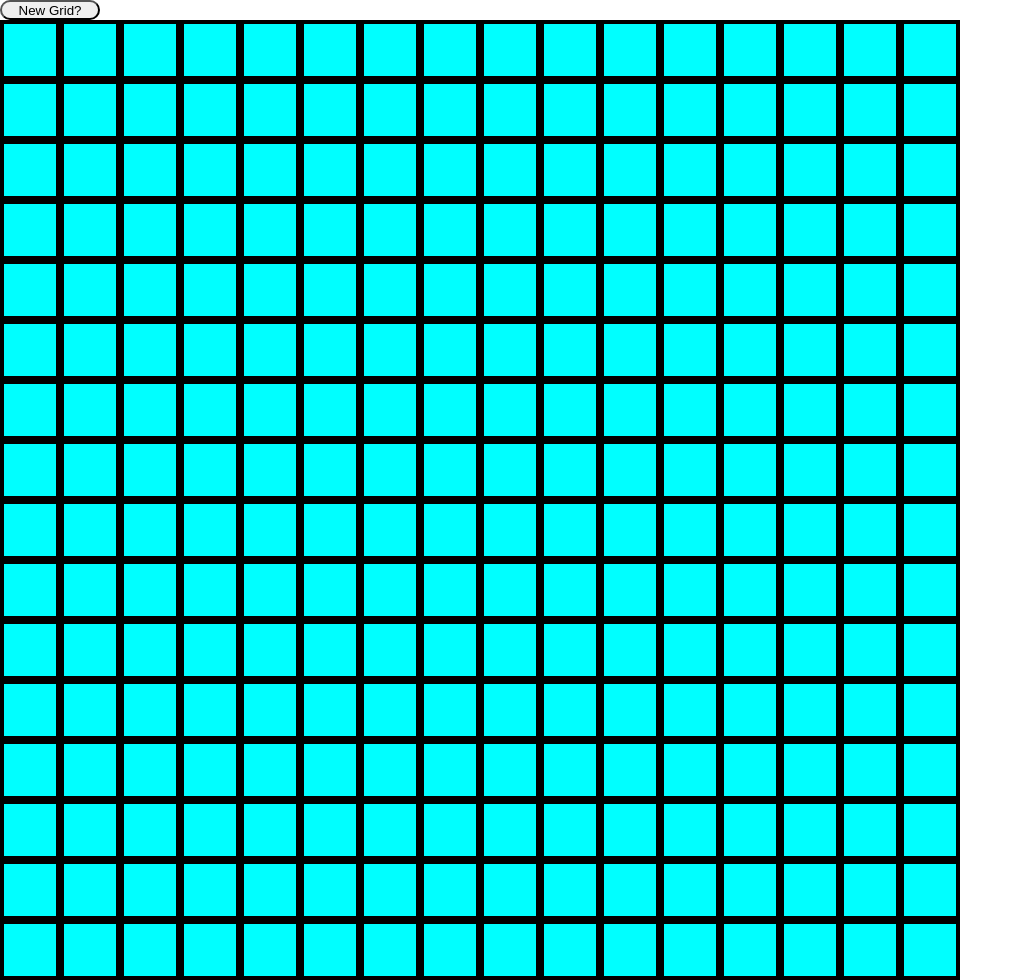
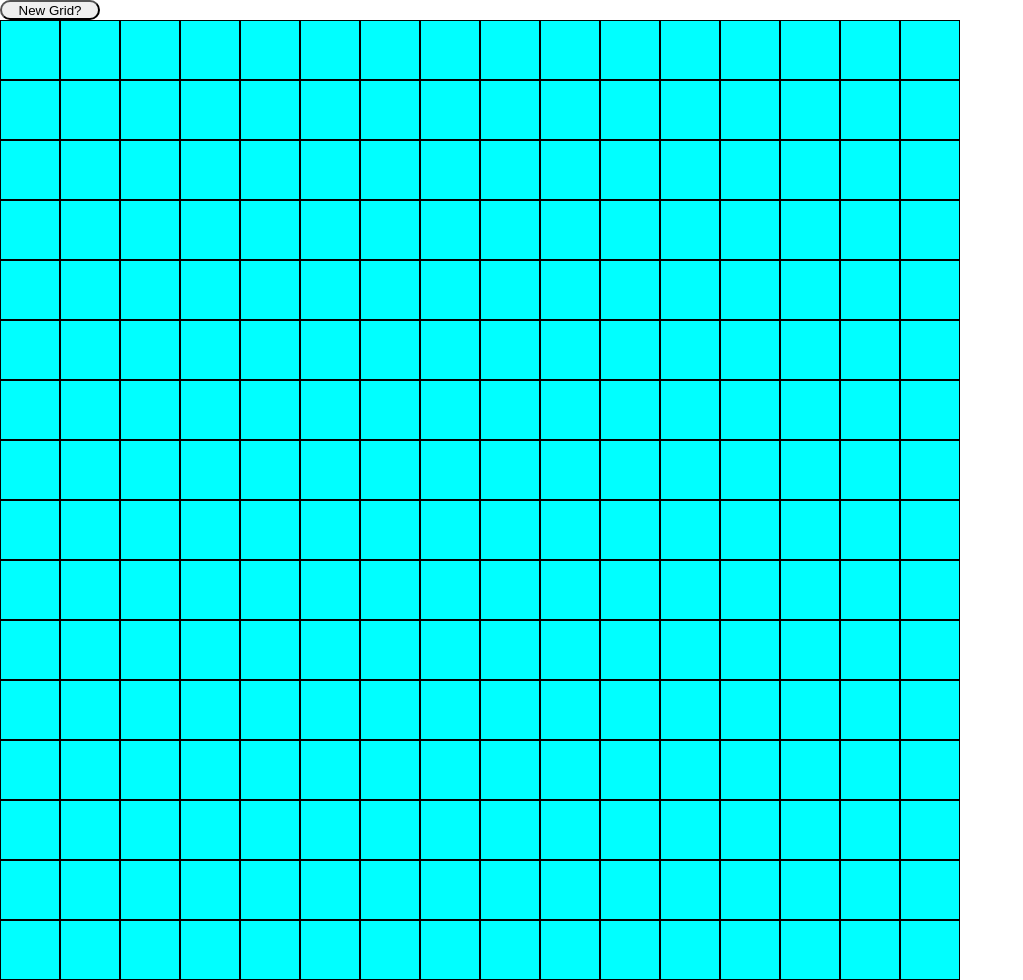
Before and after one commit to DarkBlueButterfly/etch-a-sketch, a plain HTML site: page index.html in a window 1280 px wide. Shown: the whole page, without its empty margins (0-1023 px from the left). Drawn offline with Linux system fonts and the light colour scheme.

Commit message:
Fix grid size adjustment
Fixed grid square sizing when adding or removing grids. Also changed
border size and color of styling.

```diff
--- a/javascript.js
+++ b/javascript.js
@@ -1,7 +1,12 @@
 // console.log("hello world");
 const container = document.querySelector("#container");
 
+const canvasSize = 960
+container.style.width = `${canvasSize}px`;
+container.style.height = `${canvasSize}px`;
+
 function setUp(initialSize) {
+    //remove previous grid:
     const square = document.querySelectorAll(".grid");
     square.forEach((div) => div.remove());
 
@@ -9,14 +14,17 @@ function setUp(initialSize) {
         for (let j = 0; j < initialSize; j++) {
             const grid = document.createElement("div");
             grid.classList.add("grid");
+            grid.style.width = `${canvasSize/initialSize}px`;
+            grid.style.height = `${canvasSize/initialSize}px`;
             container.appendChild(grid);
         }
     }
 }
-setUp(16); // 16x16 grid
+
+setUp(16); // Start wit 16x16 grid
 
 container.addEventListener("mouseover", (e) => {
-    e.target.style.backgroundColor = "red";
+    e.target.style.backgroundColor = "black";
 });
 
 const btn = document.querySelector("#btn");
@@ -35,47 +43,3 @@ function gridSize() {
     // return input;
     setUp(input);
 }
-
-// console.log(gridSize());
-
-// function gridSize() {
-//     let input = prompt("How large do you want your new grid? (1 - 100)");
-//     input = Number(input);
-//     while (true) {
-//     if (input > 100 || input <= 0) {
-//         input = Number(prompt("Please choose between 1 and 100"));
-//     }
-//     }
-    // const grid = document.querySelectorAll("grid");
-    // grid.container.removeChild();
-    // return input;
-    // for(i = 0; i < input; i++) {
-    //     for(j = 0; j < input; j++) {
-    //         const grid = document.createAttribute("div");
-    //         grid.classList.add("grid");
-    //         container.appendChild(grid);
-    //     }
-    // }
-
-//}
-// gridSize() //check
-
-//clear all previous divs
-// function clearDiv() {
-//     grid.remove();
-// }
-
-// const grid = document.querySelectorAll("div");
-//     grid.parentNode.removeChild();
-
-//new grid
-// function newGrid() {
-//     // input = gridSize();
-//     for(i = 0; i < input; i++) {
-//         for(j = 0; j < input; j++) {
-//             const grid = document.createAttribute("div");
-//             grid.classList.add("grid");
-//             container.appendChild(grid);
-//         }
-//     }
-// }
--- a/style.css
+++ b/style.css
@@ -7,15 +7,16 @@
 #container {
     display: flex;
     /* background-color: lightpink; */
-    width: 960px;
-    height: 960px;
+    /* width: 960px;
+    height: 960px; */
     flex-wrap: wrap;
+    align-content: baseline;
 }
 
 .grid {
-    width: 60px;
-    height: 60px;
-    border: 4px solid black;
+    /* width: 60px;
+    height: 60px; */
+    border: 1px solid black;
     background-color: aqua;
 }
 
```
